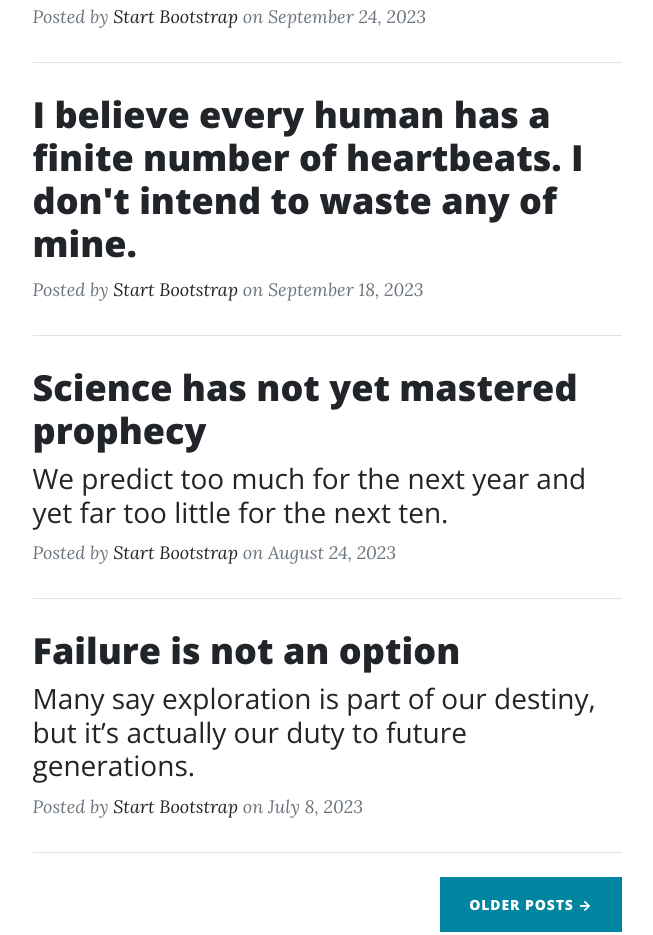
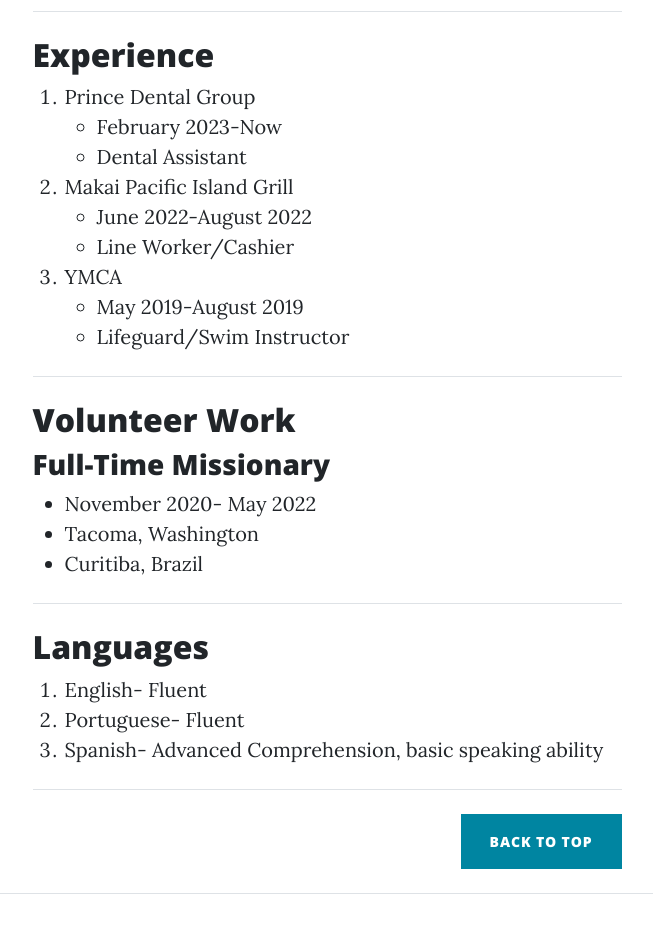
Before and after one commit to aubreybn/IS201-Final, a plain HTML site: page index.html in a window 1280 px wide. Shown: the part 1006-1941 px from the top of the page, without its empty margins (313-966 px from the left). Drawn offline with nearby package versions, Linux system fonts and the light colour scheme.

Commit message:
Add files via upload

```diff
--- a/index.html
+++ b/index.html
@@ -27,9 +27,9 @@
                 <div class="collapse navbar-collapse" id="navbarResponsive">
                     <ul class="navbar-nav ms-auto py-4 py-lg-0">
                         <li class="nav-item"><a class="nav-link px-lg-3 py-3 py-lg-4" href="index.html">Home</a></li>
-                        <li class="nav-item"><a class="nav-link px-lg-3 py-3 py-lg-4" href="about.html">About</a></li>
-                        <li class="nav-item"><a class="nav-link px-lg-3 py-3 py-lg-4" href="post.html">Sample Post</a></li>
-                        <li class="nav-item"><a class="nav-link px-lg-3 py-3 py-lg-4" href="contact.html">Contact</a></li>
+                        <li class="nav-item"><a class="nav-link px-lg-3 py-3 py-lg-4" href="about.html">My Wedding</a></li>
+                        <li class="nav-item"><a class="nav-link px-lg-3 py-3 py-lg-4" href="post.html">Future Plans</a></li>
+                        <li class="nav-item"><a class="nav-link px-lg-3 py-3 py-lg-4" href="contact.html">Pictures</a></li>
                     </ul>
                 </div>
             </div>
@@ -69,55 +69,57 @@
                                 <li>ACT Score: 30</li>
                             </ul>
                         </ul>
-                        <p class="post-meta">
-                            Posted by
-                            <a href="#!">Start Bootstrap</a>
-                            on September 24, 2023
-                        </p>
                     </div>
                     <!-- Divider-->
                     <hr class="my-4" />
                     <!-- Post preview-->
                     <div class="post-preview">
-                        <a href="post.html"><h2 class="post-title">I believe every human has a finite number of heartbeats. I don't intend to waste any of mine.</h2></a>
-                        <p class="post-meta">
-                            Posted by
-                            <a href="#!">Start Bootstrap</a>
-                            on September 18, 2023
-                        </p>
+                        <h2 class="post-title">Experience</h2>
+                     <ol>
+                        <li>Prince Dental Group</li>
+                        <ul>
+                            <li>February 2023-Now</li>
+                            <li>Dental Assistant</li>
+                        </ul>
+                        <li>Makai Pacific Island Grill</li>
+                        <ul>
+                            <li>June 2022-August 2022</li>
+                            <li>Line Worker/Cashier</li>
+                        </ul>
+                        <li>YMCA</li>
+                        <ul>
+                            <li>May 2019-August 2019</li>
+                            <li>Lifeguard/Swim Instructor</li>
+                        </ul>
+                    </ol>
                     </div>
                     <!-- Divider-->
                     <hr class="my-4" />
                     <!-- Post preview-->
                     <div class="post-preview">
-                        <a href="post.html">
-                            <h2 class="post-title">Science has not yet mastered prophecy</h2>
-                            <h3 class="post-subtitle">We predict too much for the next year and yet far too little for the next ten.</h3>
-                        </a>
-                        <p class="post-meta">
-                            Posted by
-                            <a href="#!">Start Bootstrap</a>
-                            on August 24, 2023
-                        </p>
+                        <h2 class="post-title">Volunteer Work</h2>
+                        <h3 class="post-title">Full-Time Missionary</h3>
+                        <ul>
+                            <li>November 2020- May 2022</li>
+                            <li>Tacoma, Washington</li>
+                            <li>Curitiba, Brazil</li>
+                        </ul>
                     </div>
                     <!-- Divider-->
                     <hr class="my-4" />
                     <!-- Post preview-->
                     <div class="post-preview">
-                        <a href="post.html">
-                            <h2 class="post-title">Failure is not an option</h2>
-                            <h3 class="post-subtitle">Many say exploration is part of our destiny, but it’s actually our duty to future generations.</h3>
-                        </a>
-                        <p class="post-meta">
-                            Posted by
-                            <a href="#!">Start Bootstrap</a>
-                            on July 8, 2023
-                        </p>
+                        <h2 class="post-title">Languages</h2>
+                        <ol>
+                            <li>English- Fluent</li>
+                            <li>Portuguese- Fluent</li>
+                            <li>Spanish- Advanced Comprehension, basic speaking ability</li>
+                        </ol>
                     </div>
                     <!-- Divider-->
                     <hr class="my-4" />
                     <!-- Pager-->
-                    <div class="d-flex justify-content-end mb-4"><a class="btn btn-primary text-uppercase" href="#!">Older Posts →</a></div>
+                    <div class="d-flex justify-content-end mb-4"><a class="btn btn-primary text-uppercase" href="#!">Back to Top</a></div>
                 </div>
             </div>
         </div>
```
